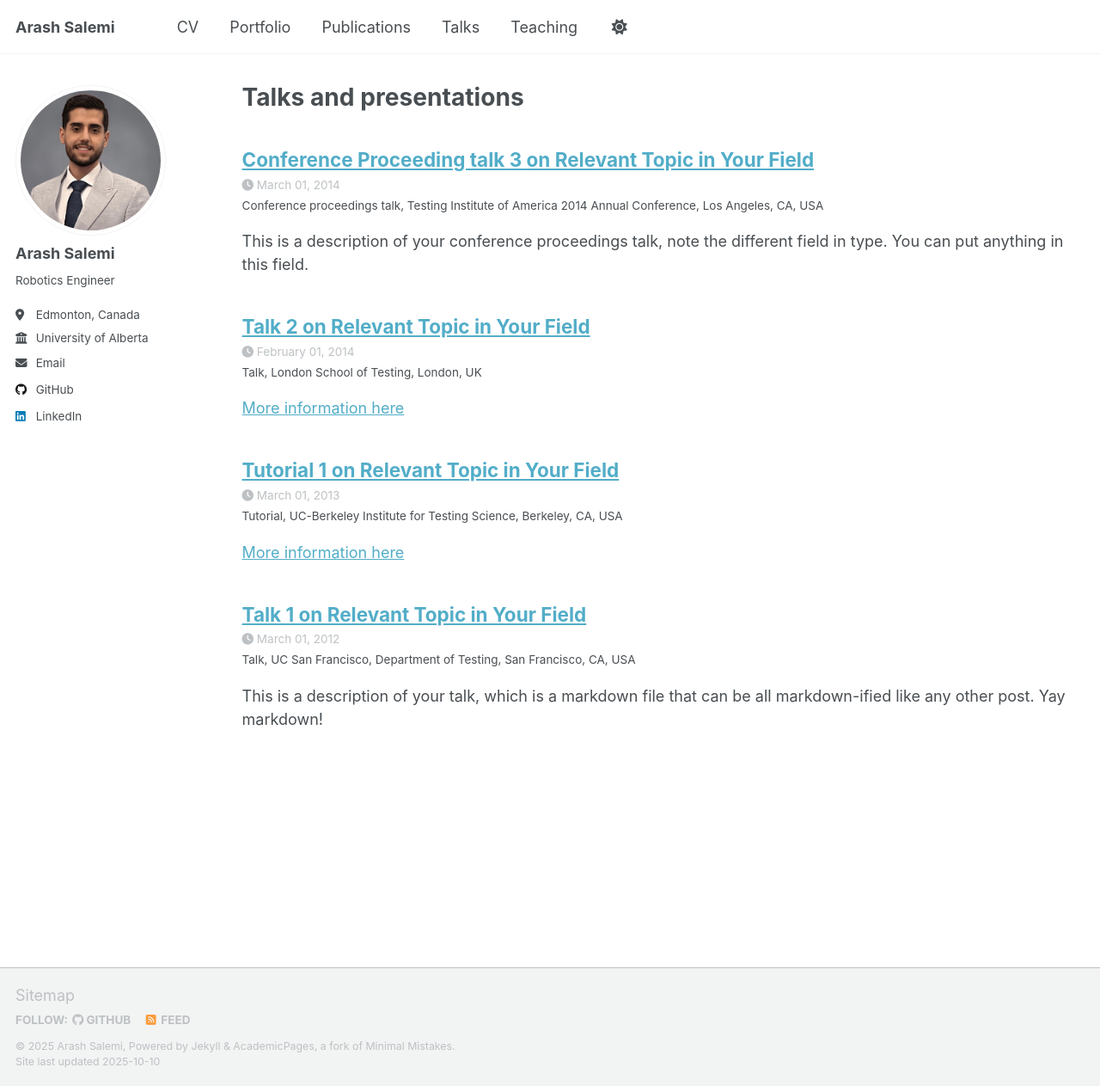
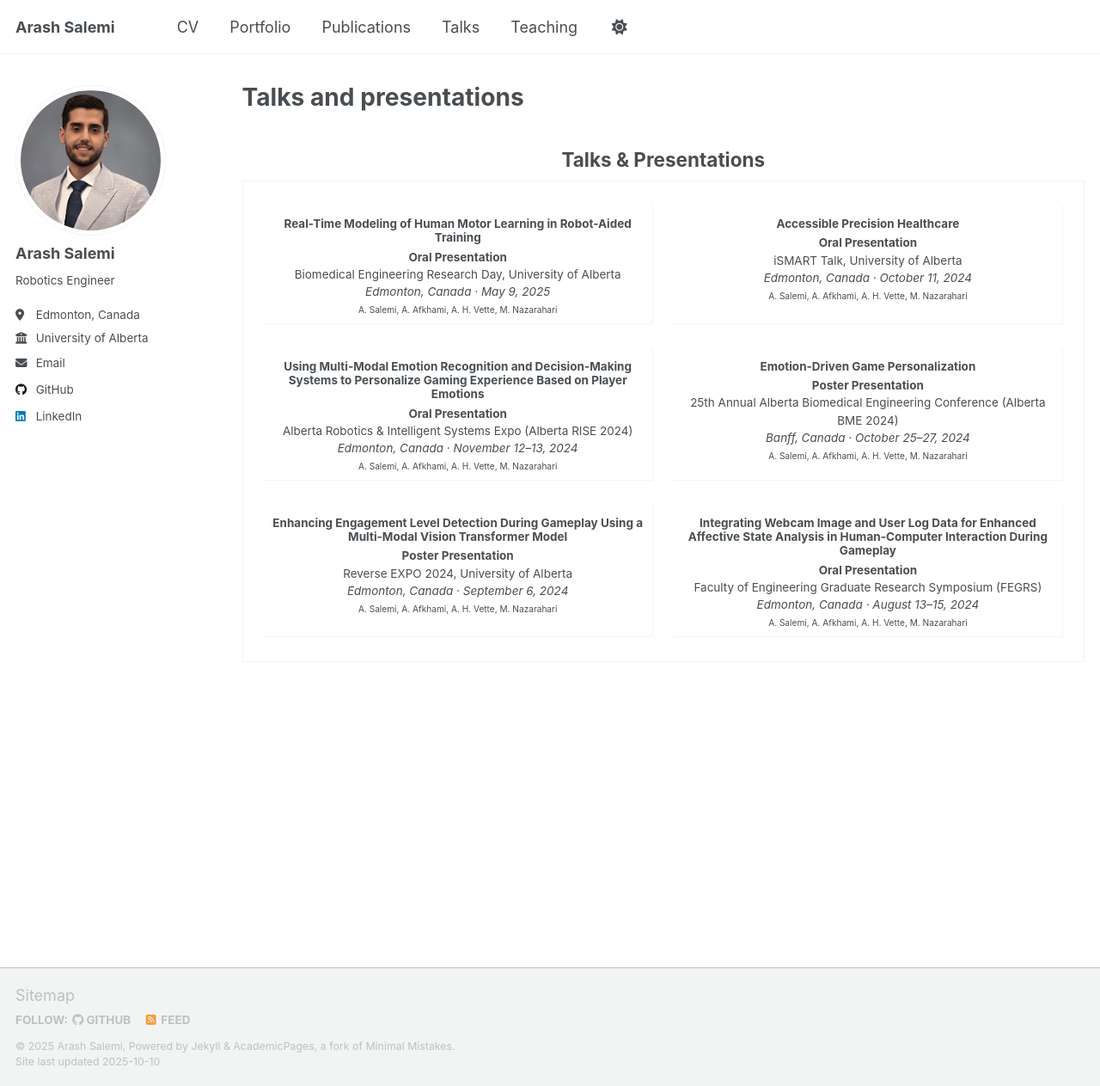
Before and after one commit to arash-salemi/arash-salemi.github.io, a Jekyll site: the page built from _pages/talks.html, in a window 1280 px wide and 1263 px high. Shown: the whole window at 86% size. Built offline with Jekyll 4.4.1, drawn with Linux system fonts in a browser that asks for light colours; a script that is not in the unit is left out.

Commit message:
Update talks.html

```diff
--- a/_pages/talks.html
+++ b/_pages/talks.html
@@ -5,12 +5,60 @@ permalink: /talks/
 author_profile: true
 ---
 
-{% if site.talkmap_link == true %}
+<h2 align="center">Talks & Presentations</h2>
 
-<p style="text-decoration:underline;"><a href="/talkmap.html">See a map of all the places I've given a talk!</a></p>
+<table style="width:100%; table-layout:fixed; border-collapse:separate; border-spacing:24px 28px;">
+  <tr>
+    <td style="vertical-align:top; width:50%; text-align:center;">
+      <h3 style="margin:6px 0 4px;">Real-Time Modeling of Human Motor Learning in Robot-Aided Training</h3>
+      <div><strong>Oral Presentation</strong></div>
+      <div>Biomedical Engineering Research Day, University of Alberta</div>
+      <em>Edmonton, Canada · May 9, 2025</em><br>
+      <small>A. Salemi, A. Afkhami, A. H. Vette, M. Nazarahari</small>
+    </td>
 
-{% endif %}
+    <td style="vertical-align:top; width:50%; text-align:center;">
+      <h3 style="margin:6px 0 4px;">Accessible Precision Healthcare</h3>
+      <div><strong>Oral Presentation</strong></div>
+      <div>iSMART Talk, University of Alberta</div>
+      <em>Edmonton, Canada · October 11, 2024</em><br>
+      <small>A. Salemi, A. Afkhami, A. H. Vette, M. Nazarahari</small>
+    </td>
+  </tr>
 
-{% for post in site.talks reversed %}
-  {% include archive-single-talk.html %}
-{% endfor %}
+  <tr>
+    <td style="vertical-align:top; width:50%; text-align:center;">
+      <h3 style="margin:6px 0 4px;">Using Multi-Modal Emotion Recognition and Decision-Making Systems to Personalize Gaming Experience Based on Player Emotions</h3>
+      <div><strong>Oral Presentation</strong></div>
+      <div>Alberta Robotics & Intelligent Systems Expo (Alberta RISE 2024)</div>
+      <em>Edmonton, Canada · November 12–13, 2024</em><br>
+      <small>A. Salemi, A. Afkhami, A. H. Vette, M. Nazarahari</small>
+    </td>
+
+    <td style="vertical-align:top; width:50%; text-align:center;">
+      <h3 style="margin:6px 0 4px;">Emotion-Driven Game Personalization</h3>
+      <div><strong>Poster Presentation</strong></div>
+      <div>25th Annual Alberta Biomedical Engineering Conference (Alberta BME 2024)</div>
+      <em>Banff, Canada · October 25–27, 2024</em><br>
+      <small>A. Salemi, A. Afkhami, A. H. Vette, M. Nazarahari</small>
+    </td>
+  </tr>
+
+  <tr>
+    <td style="vertical-align:top; width:50%; text-align:center;">
+      <h3 style="margin:6px 0 4px;">Enhancing Engagement Level Detection During Gameplay Using a Multi-Modal Vision Transformer Model</h3>
+      <div><strong>Poster Presentation</strong></div>
+      <div>Reverse EXPO 2024, University of Alberta</div>
+      <em>Edmonton, Canada · September 6, 2024</em><br>
+      <small>A. Salemi, A. Afkhami, A. H. Vette, M. Nazarahari</small>
+    </td>
+
+    <td style="vertical-align:top; width:50%; text-align:center;">
+      <h3 style="margin:6px 0 4px;">Integrating Webcam Image and User Log Data for Enhanced Affective State Analysis in Human-Computer Interaction During Gameplay</h3>
+      <div><strong>Oral Presentation</strong></div>
+      <div>Faculty of Engineering Graduate Research Symposium (FEGRS)</div>
+      <em>Edmonton, Canada · August 13–15, 2024</em><br>
+      <small>A. Salemi, A. Afkhami, A. H. Vette, M. Nazarahari</small>
+    </td>
+  </tr>
+</table>
```
